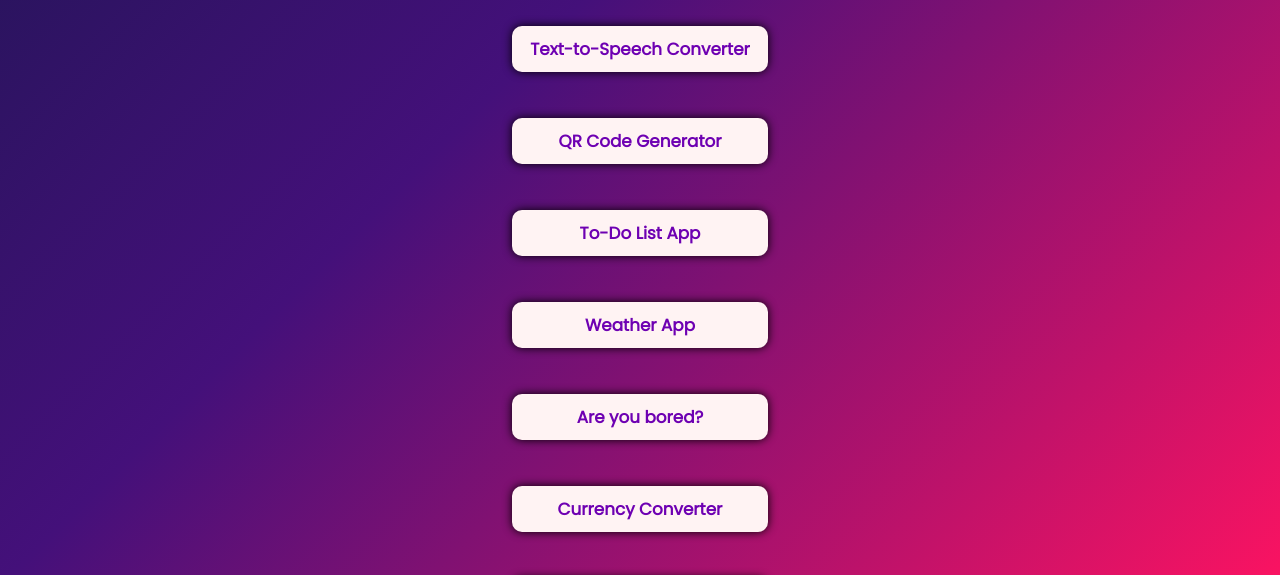
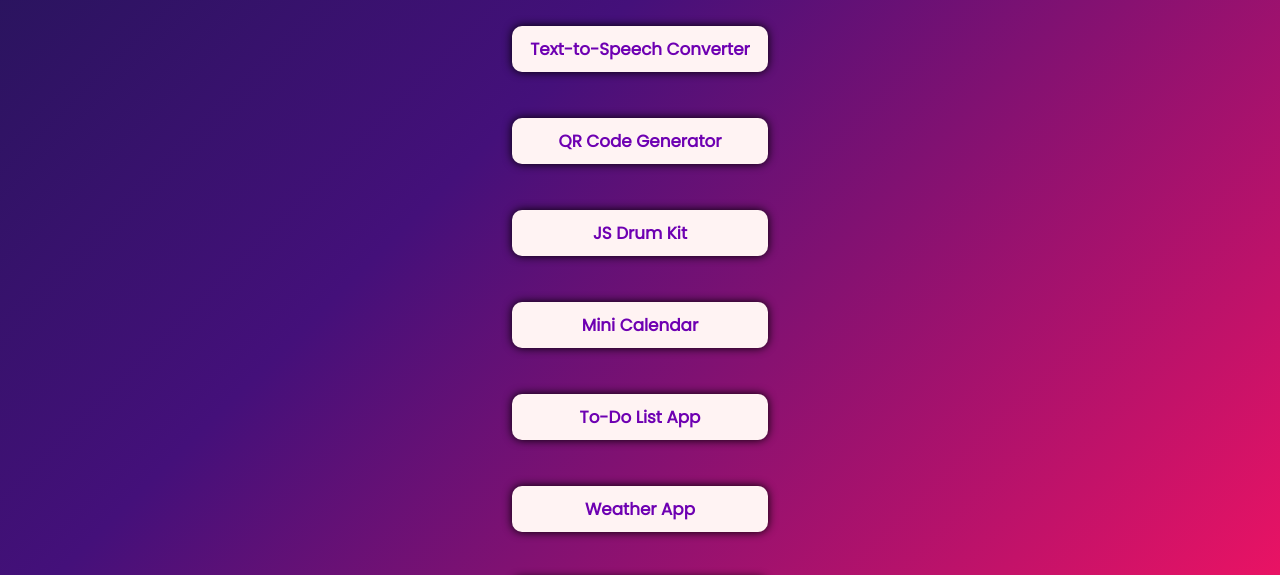
Before and after one commit to tanushachoudhary/portfolio, a plain HTML site: page index.html in a window 1280 px wide. Shown: the part 194-769 px from the top of the page. Drawn offline with Linux system fonts and the light colour scheme; a web font is replaced by a local one.

Commit message:
Update index.html

```diff
--- a/index.html
+++ b/index.html
@@ -21,6 +21,8 @@
         <h1>My Web Dev Projects</h1>
         <a href="https://tanushac.github.io/text-to-speech/"><button>Text-to-Speech Converter</button></a>
         <a href="https://tanushac.github.io/qr-code-generator/"><button>QR Code Generator</button></a>
+        <a href="https://tanushac.github.io/drum-kit/"><button>JS Drum Kit</button></a>
+        <a href="https://tanushac.github.io/mini-calendar/"><button>Mini Calendar</button></a>
         <a href="https://tanushac.github.io/to-do-app/"><button>To-Do List App</button></a>
         <a href="https://tanushac.github.io/weather/"><button>Weather App</button></a>
         <a href="https://tanushac.github.io/are-you-bored/"><button>Are you bored?</button></a>
```
